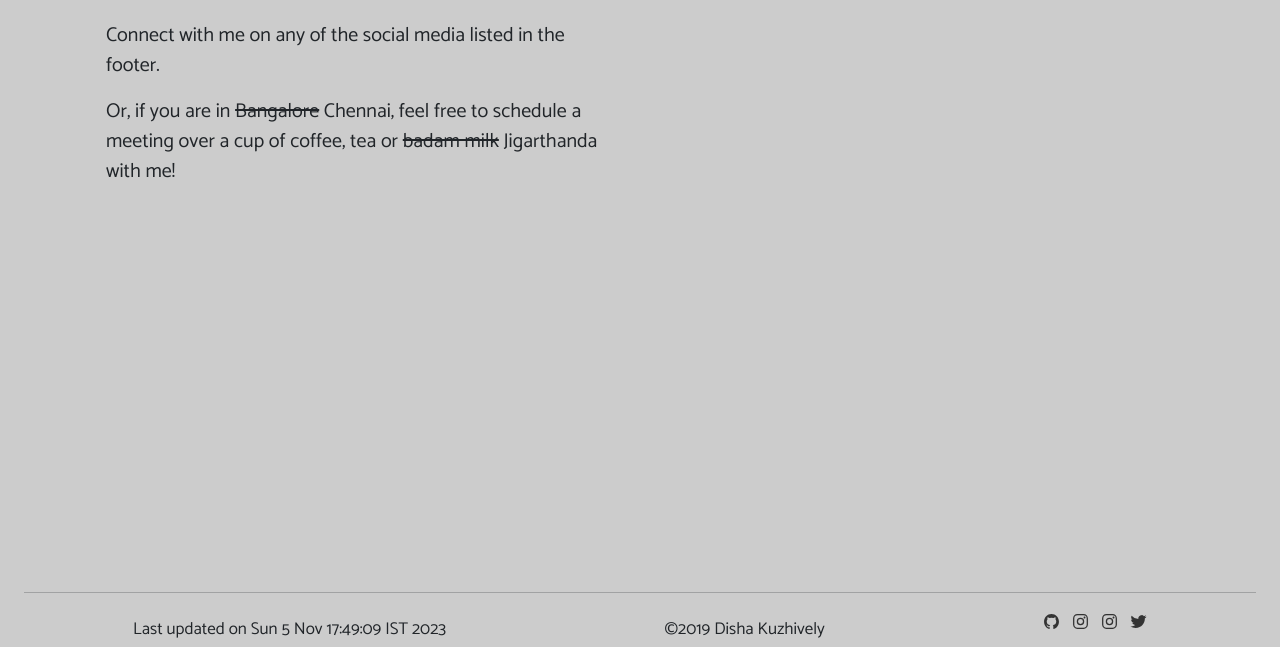
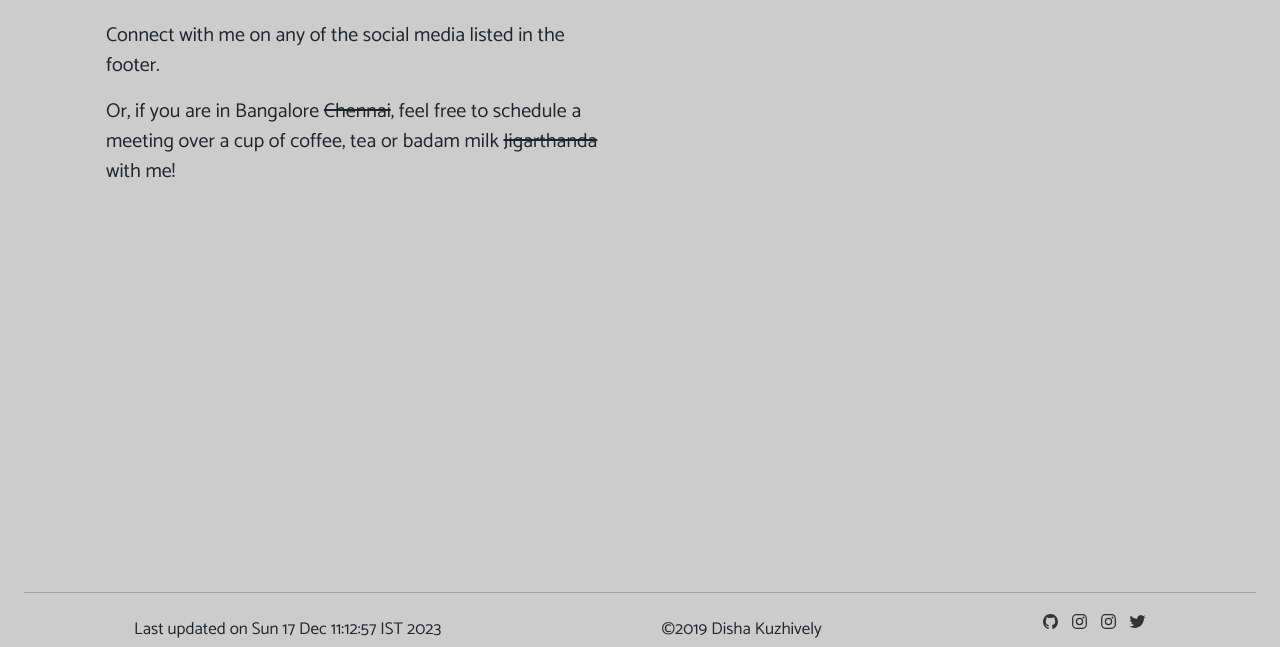
Before and after one commit to dishajk/dishajk.github.io, a Jekyll site: the page built from contact.html, in a window 1280 px wide. Shown: the part 250-897 px from the top of the page. Built offline with Jekyll 4.4.1, drawn with Linux system fonts in a browser that asks for light colours; nearby versions of some CDN libraries; some web fonts are replaced.

Commit message:
updated contact page

```diff
--- a/contact.html
+++ b/contact.html
@@ -1,5 +1,5 @@
 ---
-date: Sun 5 Nov 17:49:09 IST 2023
+date: Sun 17 Dec 11:12:57 IST 2023
 title: Contact me
 layout: default
 ---
@@ -9,13 +9,13 @@ layout: default
         I am open to collaborating on a project or a research study that has to do with Physics, Mathematics and/or Education.
         </p>
         <p>
-        You can write me an email:&nbsp;<a href="mailto:dishajk.21@gmail.com" alt="mail I D djkuzhively at gmail dot com"><ion-icon name="mail" class="align-middle"></ion-icon></a></a>
+        You can write me an email:&nbsp;<a href="mailto:disha.jk@icts.res.in" alt="mail I D disha dot jk at icts dot res dot in"><ion-icon name="mail" class="align-middle"></ion-icon></a></a>
         </p>
         <p>
         Connect with me on any of the social media listed in the footer.
         </p>
         <p>
-        Or, if you are in <s>Bangalore</s> Chennai, feel free to schedule a meeting over a cup of coffee, tea or <s>badam milk</s> Jigarthanda with me!
+        Or, if you are in Bangalore <s>Chennai</s>, feel free to schedule a meeting over a cup of coffee, tea or badam milk <s>Jigarthanda</s> with me!
         </p>
     </div>
 </div>
```
